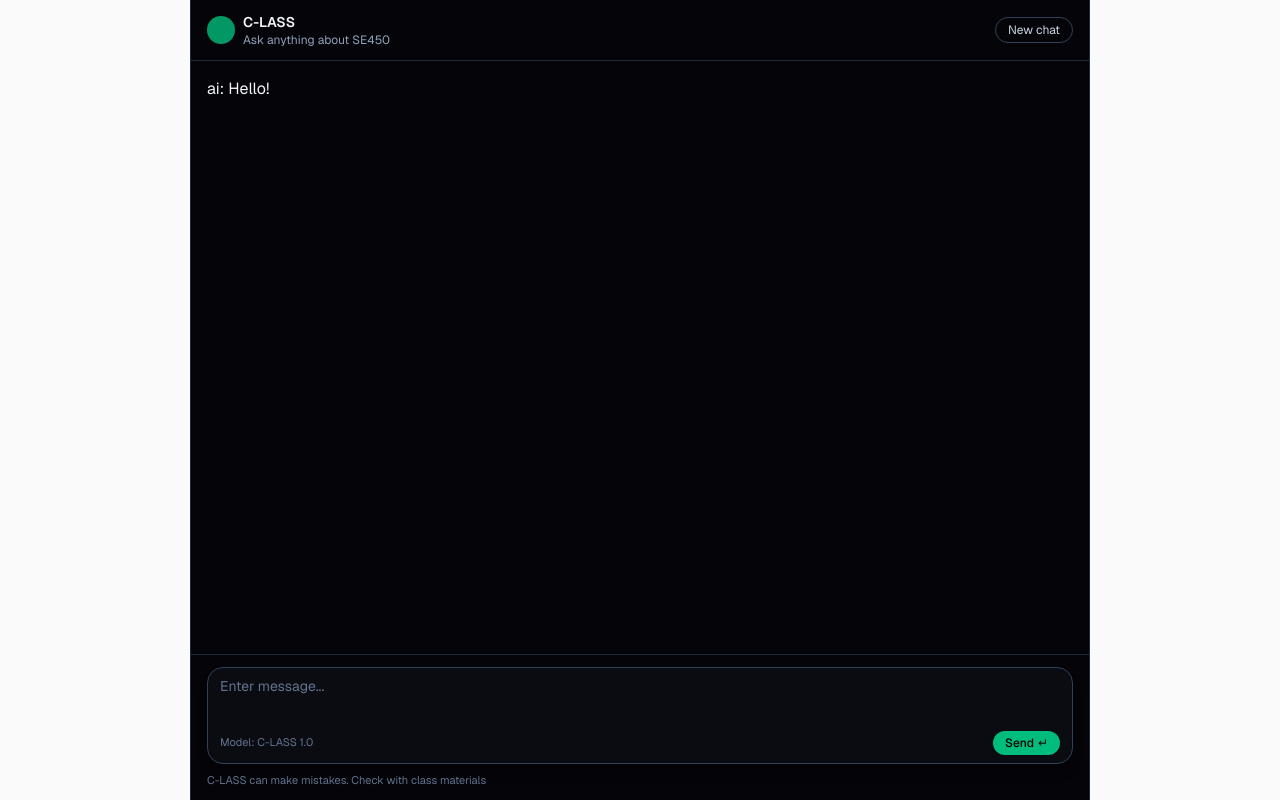
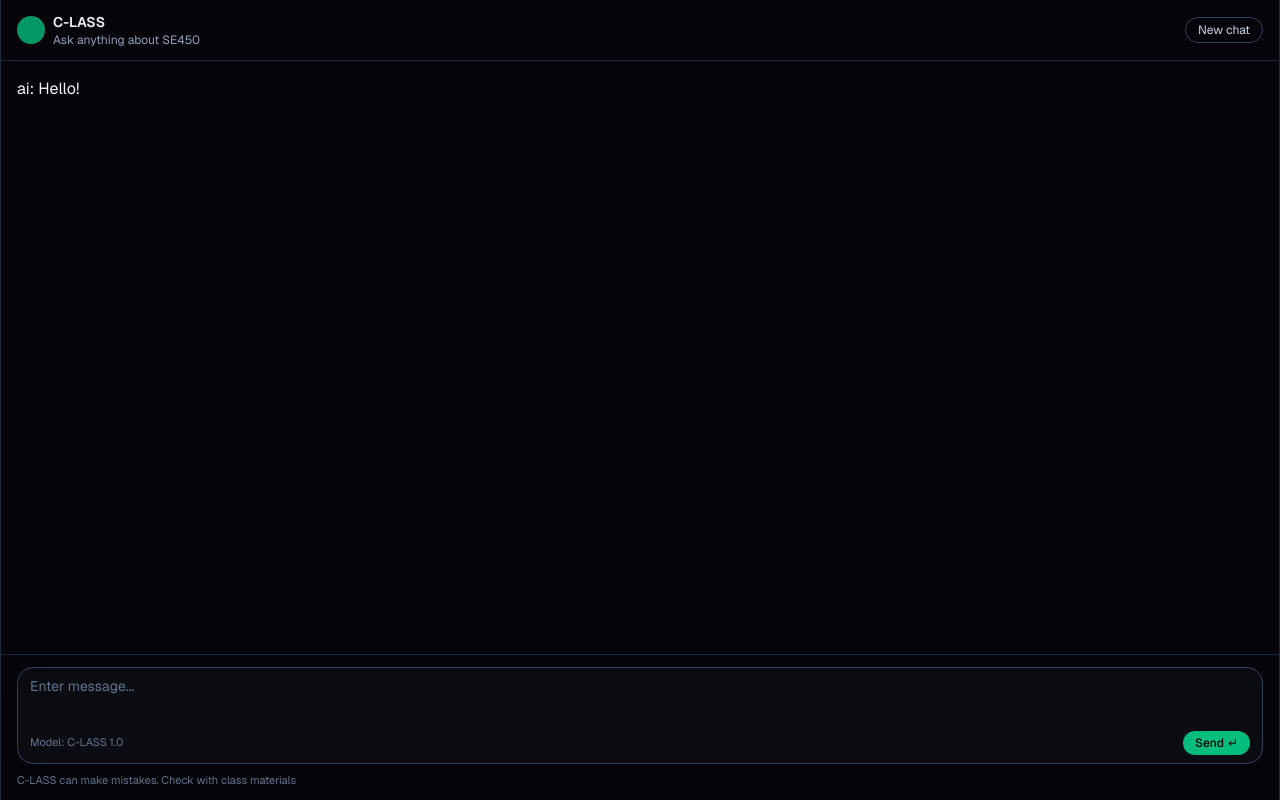
Before and after one commit to Will-78/C-LASS, a Next.js app in the folder frontend/: page / in a window 1280 px wide. Built offline with nearby package versions, Linux system fonts and the light colour scheme.

Commit message:
Removed max off page.tsx until future implementation

```diff
--- a/frontend/app/page.tsx
+++ b/frontend/app/page.tsx
@@ -4,7 +4,7 @@ import BackendTest from './components/backend-test';
 export default function Home() {
   return (
     <div className="flex min-h-screen items-center justify-center bg-zinc-50 font-sans dark:bg-black">
-      <main className="w-full max-w-[900px] scale-100">
+      <main className="w-full scale-100">
           <BackendTest />
         <div>
         </div>
```
